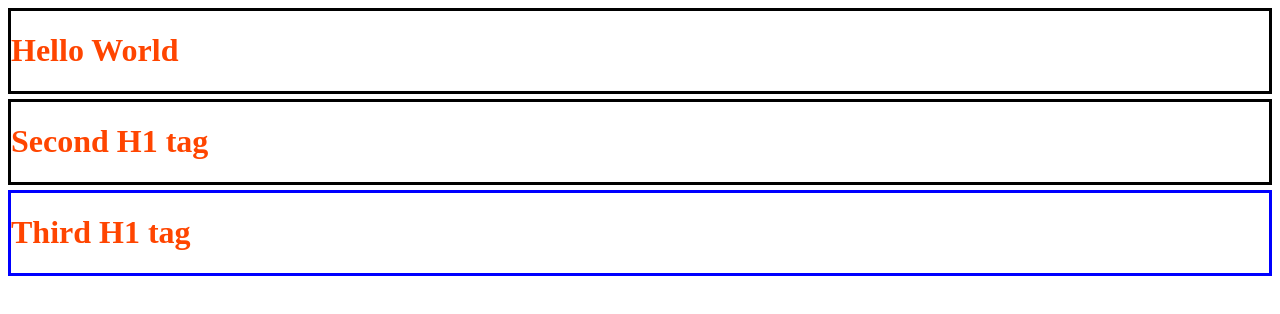
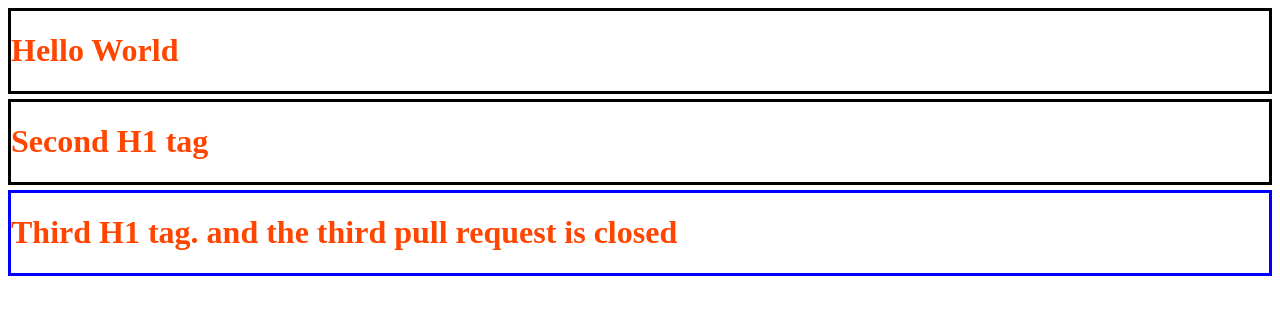
Before and after one commit to Babu-carr/BabuLoginPage, a plain HTML site: page index.html in a window 1280 px wide. Drawn offline with Linux system fonts and the light colour scheme.

Commit message:
Updated the third h1 tag

```diff
--- a/index.html
+++ b/index.html
@@ -27,7 +27,9 @@
         margin-top: 5px;
       "
     >
-      <h1 style="color: orangered">Third H1 tag</h1>
+      <h1 style="color: orangered">
+        Third H1 tag. and the third pull request is closed
+      </h1>
     </div>
   </body>
 </html>
```
